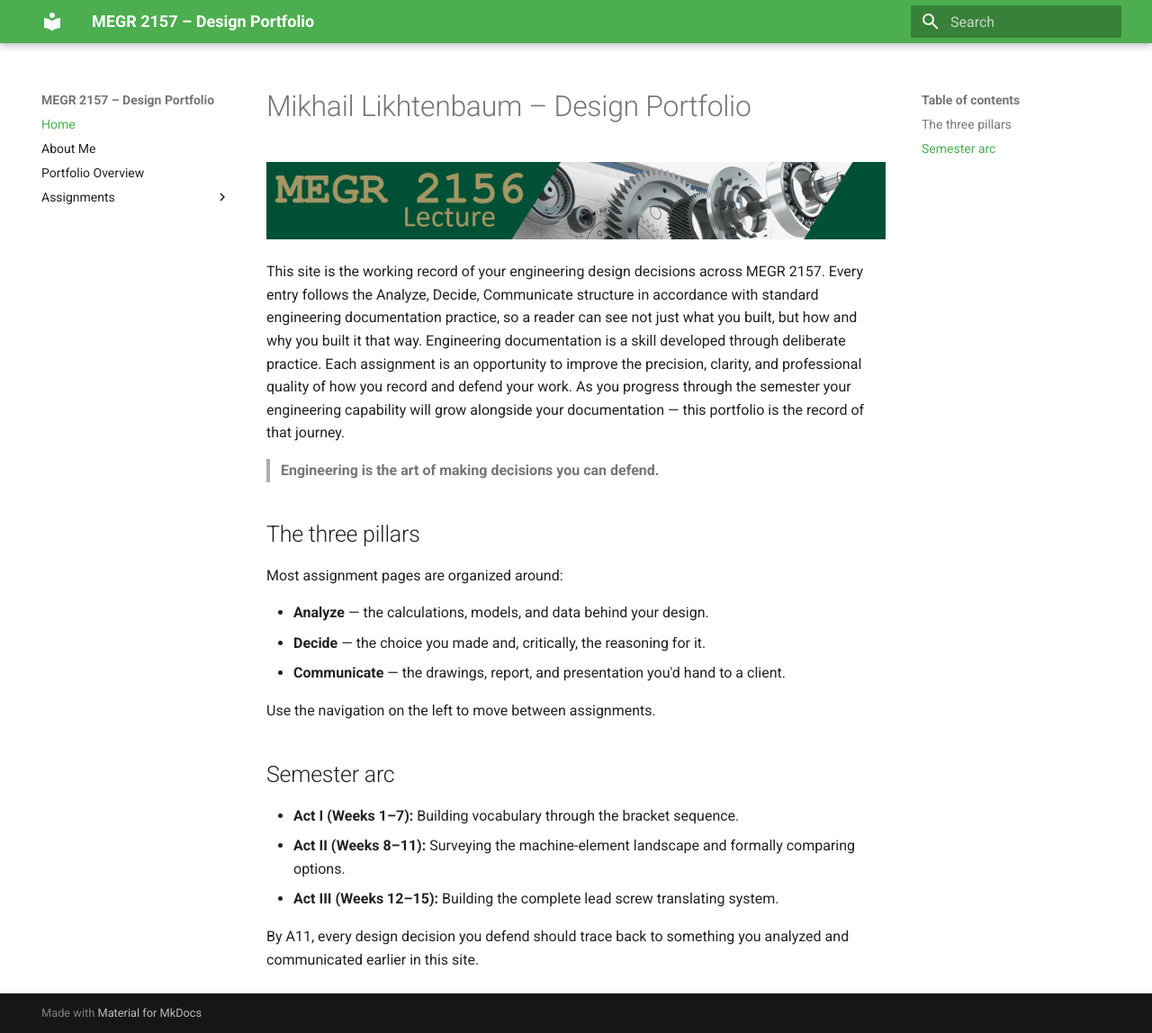
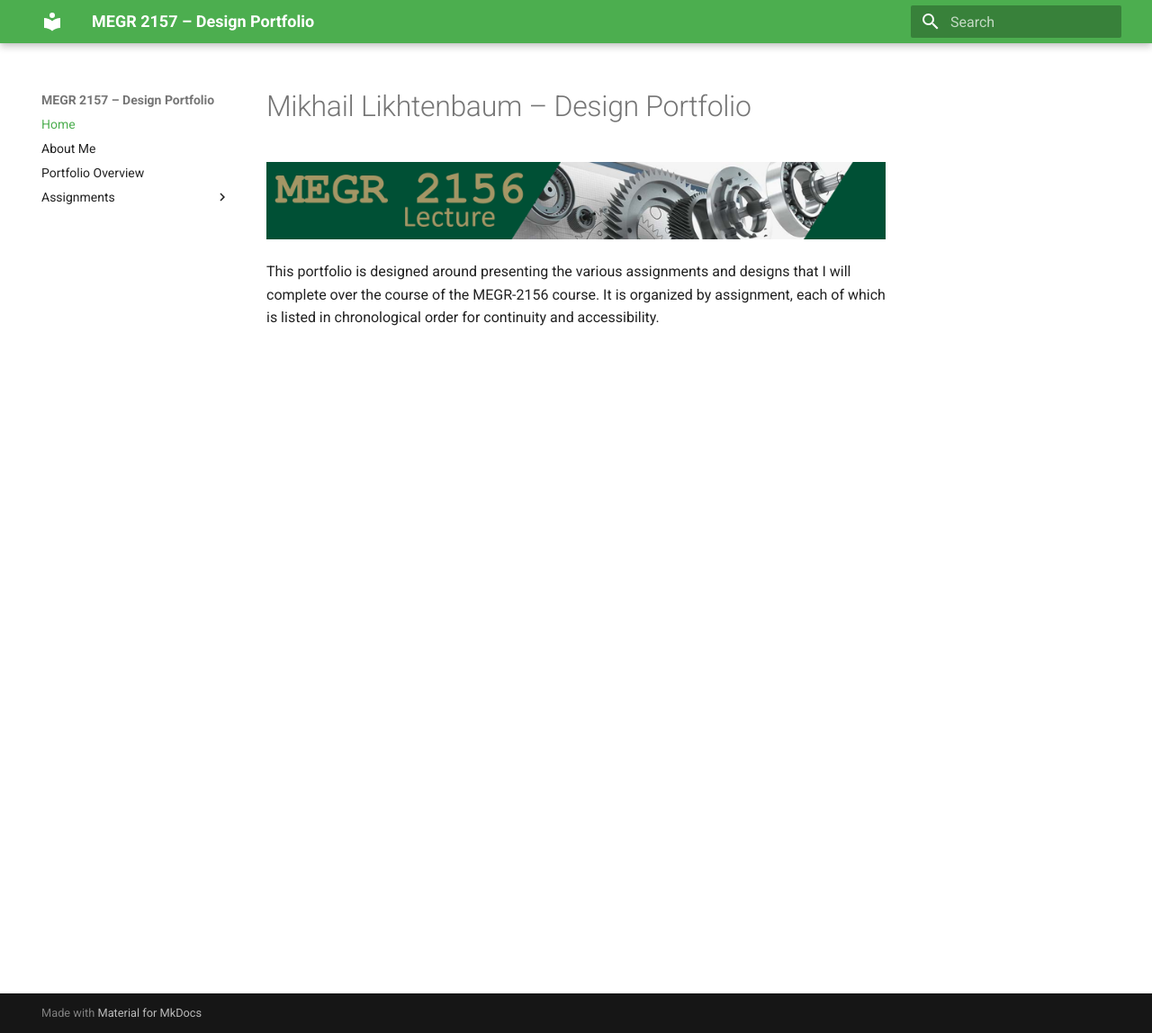
Before and after one commit to Mlikhtenbaum/megr-2157-design-projects-portfolio, an MkDocs documentation site: the page built from docs/index.md, in a window 1280 px wide and 1148 px high. Shown: the whole window at 90% size. Built offline with MkDocs 1.6.1 and Material for MkDocs 9.7.7, drawn with Linux system fonts in a browser that asks for light colours.

Commit message:
Revise introduction and organization of portfolio
Updated the introduction to clarify the purpose of the portfolio and its organization by assignment.

```diff
--- a/docs/index.md
+++ b/docs/index.md
@@ -2,24 +2,4 @@
 
 ![MEGR 2156-7 Title](MEGR2156title.png)
 
-This site is the working record of your engineering design decisions across MEGR 2157. Every entry follows the Analyze, Decide, Communicate structure in accordance with standard engineering documentation practice, so a reader can see not just what you built, but how and why you built it that way. Engineering documentation is a skill developed through deliberate practice. Each assignment is an opportunity to improve the precision, clarity, and professional quality of how you record and defend your work. As you progress through the semester your engineering capability will grow alongside your documentation — this portfolio is the record of that journey.
-
-> **Engineering is the art of making decisions you can defend.**
-
-## The three pillars
-
-Most assignment pages are organized around:
-
-- **Analyze** — the calculations, models, and data behind your design.
-- **Decide** — the choice you made and, critically, the reasoning for it.
-- **Communicate** — the drawings, report, and presentation you'd hand to a client.
-
-Use the navigation on the left to move between assignments.
-
-## Semester arc
-
-- **Act I (Weeks 1–7):** Building vocabulary through the bracket sequence.
-- **Act II (Weeks 8–11):** Surveying the machine-element landscape and formally comparing options.
-- **Act III (Weeks 12–15):** Building the complete lead screw translating system.
-
-By A11, every design decision you defend should trace back to something you analyzed and communicated earlier in this site.
+This portfolio is designed around presenting the various assignments and designs that I will complete over the course of the MEGR-2156 course. It is organized by assignment, each of which is listed in chronological order for continuity and accessibility.
```
